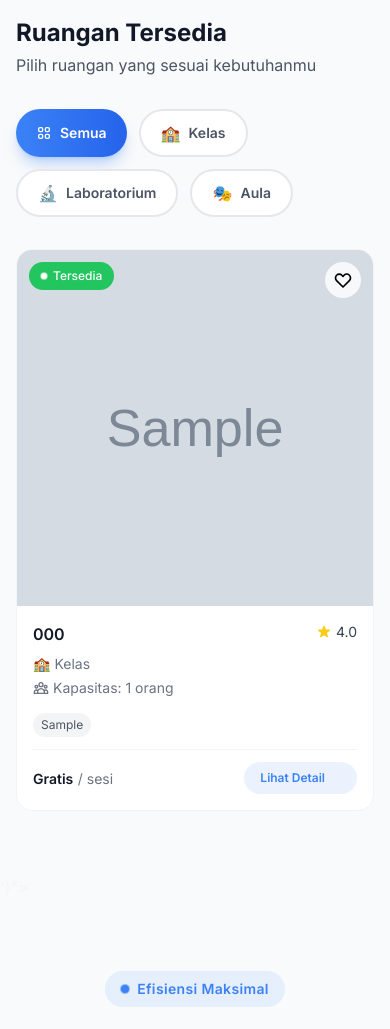
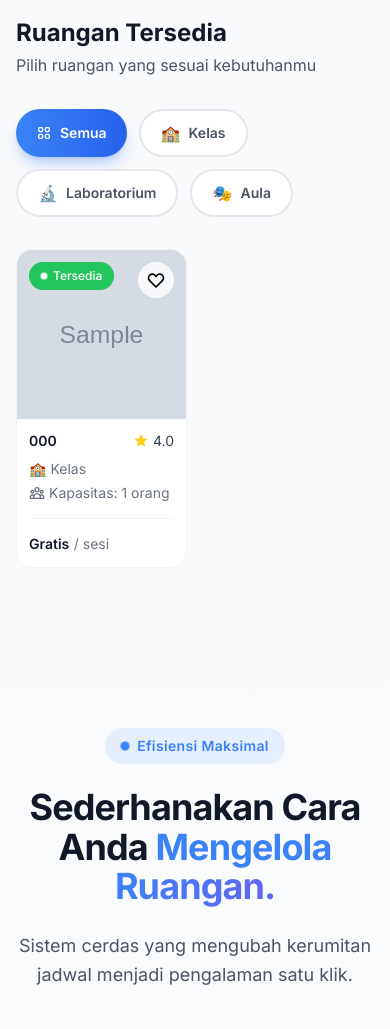
Before and after one commit to dickoadityaazhar20/smartspace-upy, a Django app: page / in a window 390 px wide. Shown: the part 1345-2374 px from the top of the page. Run offline with Django 5.2, Linux system fonts and the light colour scheme; tables that the repository leaves empty hold one stand-in row (values such as "Sample post"); grey boxes marked "Sample" are stand-in pictures; some libraries are stand-ins or nearby versions.

Commit message:
Fix home page room grid: 2-col on mobile, optimize card for small screens

```diff
--- a/templates/home.html
+++ b/templates/home.html
@@ -891,7 +891,7 @@
 
     <!-- Room Grid -->
     {% if rooms %}
-    <div id="roomGrid" class="grid grid-cols-1 sm:grid-cols-2 lg:grid-cols-3 xl:grid-cols-4 gap-6">
+    <div id="roomGrid" class="grid grid-cols-2 lg:grid-cols-3 xl:grid-cols-4 gap-4 sm:gap-6">
         {% for room in rooms|slice:":12" %}
         <div id="room-{{ room.pk }}" data-room-id="{{ room.pk }}" data-room-name="{{ room.nomor_ruangan|escapejs }}"
             data-room-type="{{ room.tipe_ruangan|lower }}"
@@ -954,9 +954,10 @@
             </div>
 
             <!-- Room Info -->
-            <div class="p-4">
+            <div class="p-3 sm:p-4">
                 <div class="flex items-start justify-between mb-2">
-                    <h3 class="text-base font-semibold text-gray-900 line-clamp-1">{{ room.nomor_ruangan }}</h3>
+                    <h3 class="text-sm sm:text-base font-semibold text-gray-900 line-clamp-1">{{ room.nomor_ruangan }}
+                    </h3>
                     <div class="flex items-center text-sm ml-2 shrink-0">
                         <svg class="w-4 h-4 text-yellow-400 mr-1" fill="currentColor" viewBox="0 0 20 20">
                             <path
@@ -991,9 +992,10 @@
                     </span>
                 </p>
 
-                <!-- Facilities Preview -->
+                <!-- Facilities Preview (hidden on mobile) -->
                 {% if room.fasilitas_list %}
-                <div class="flex flex-wrap gap-1 mb-3" data-fasilitas-count="{{ room.fasilitas_list|length }}">
+                <div class="hidden sm:flex flex-wrap gap-1 mb-3"
+                    data-fasilitas-count="{{ room.fasilitas_list|length }}">
                     {% for fasilitas in room.fasilitas_list|slice:":3" %}
                     <span class="px-2 py-1 bg-gray-100 text-gray-600 text-xs rounded-full">{{ fasilitas }}</span>
                     {% endfor %}
@@ -1006,7 +1008,7 @@
                         <span class="text-sm text-gray-500"> / sesi</span>
                     </div>
                     <span
-                        class="px-4 py-2 bg-primary/10 text-primary text-xs font-semibold rounded-full group-hover:bg-primary group-hover:text-white group-hover:shadow-lg group-hover:shadow-primary/30 transition-all duration-300 flex items-center gap-1">
+                        class="hidden sm:flex px-4 py-2 bg-primary/10 text-primary text-xs font-semibold rounded-full group-hover:bg-primary group-hover:text-white group-hover:shadow-lg group-hover:shadow-primary/30 transition-all duration-300 items-center gap-1">
                         <span>Lihat Detail</span>
                         <svg class="w-3 h-3 opacity-0 -translate-x-2 group-hover:opacity-100 group-hover:translate-x-0 transition-all duration-300"
                             fill="none" stroke="currentColor" viewBox="0 0 24 24">
```
